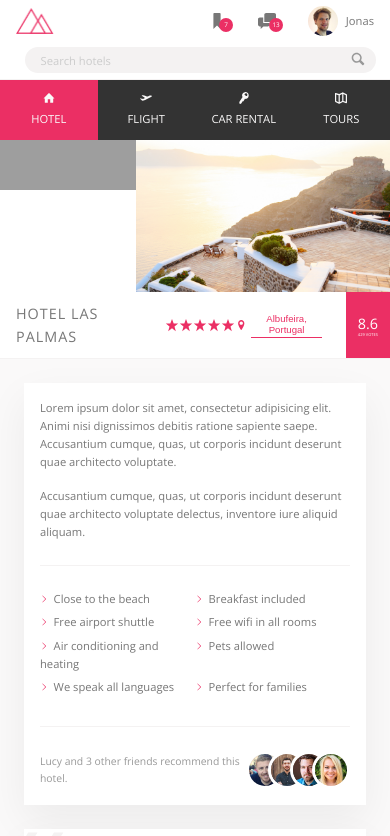
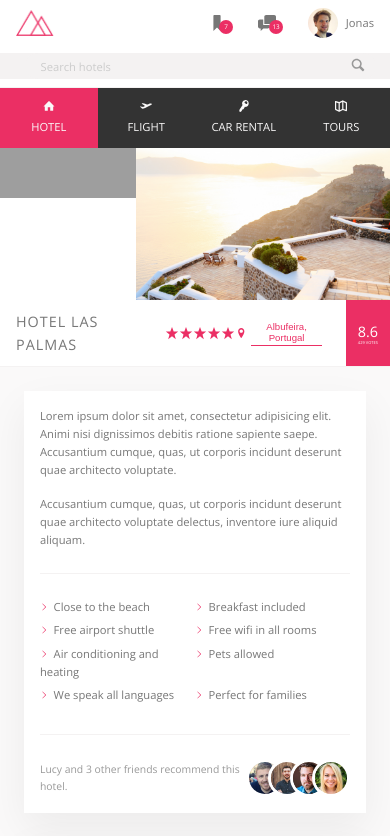
Before and after one commit to jiangmichael1/Learning-Sass-Flexbox-Trillo, a plain HTML site: page index.html in a window 390 px wide. Shown: the top 836 px of the page. Drawn offline with nearby package versions, Linux system fonts and the light colour scheme; grey boxes are pictures that could not be loaded.

Commit message:
project completed

```diff
--- a/css/style.css
+++ b/css/style.css
@@ -68,7 +68,7 @@ body {
   @media only screen and (max-width: 31.25em) {
     .header {
       flex-wrap: wrap;
-      height: 10rem;
+      height: 11rem;
       align-content: space-around; } }
 
 .content {
@@ -136,7 +136,8 @@ body {
   @media only screen and (max-width: 31.25em) {
     .search {
       order: 1;
-      flex: 0 0 100%; } }
+      flex: 0 0 100%;
+      background-color: var(--color-grey-light-2); } }
   .search__input {
     font-family: inherit;
     font-size: inherit;
--- a/sass/_component.scss
+++ b/sass/_component.scss
@@ -18,6 +18,8 @@
     @media only screen and (max-width: $bp-smallest){
         order: 1;
         flex: 0 0 100%;
+        background-color: var(--color-grey-light-2);
+
     }
 
     &__input {
--- a/sass/_layout.scss
+++ b/sass/_layout.scss
@@ -25,8 +25,9 @@
 
     @media only screen and (max-width: $bp-smallest){
         flex-wrap: wrap;
-        height: 10rem;
+        height: 11rem;
         align-content: space-around;
+
     }
 }
 
```
